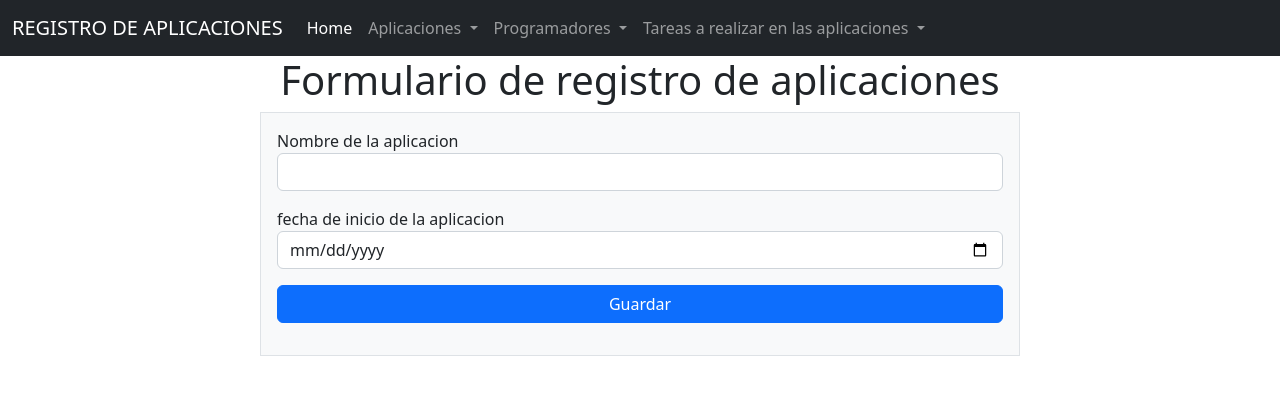
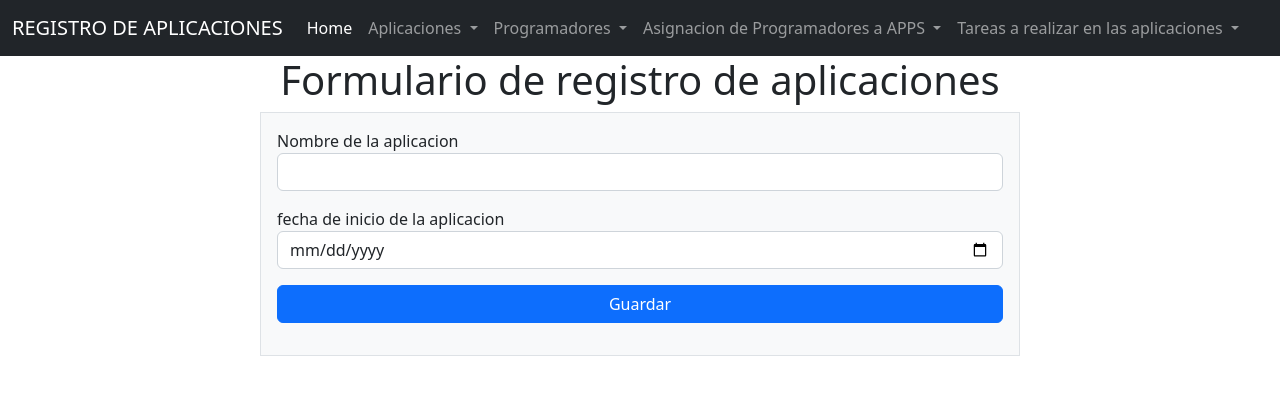
Before and after one commit to marino5710/final_marin, a PHP site: page /vistas/aplicaciones/index.php in a window 1280 px wide. Shown: the top 395 px of the page. Run offline with PHP 8.4, Linux system fonts and the light colour scheme.

Commit message:
se agrego un href

```diff
--- a/includes/navbar.php
+++ b/includes/navbar.php
@@ -20,9 +20,6 @@
                         <li class="nav-item">
                             <a class="nav-link" href="/final_marin/vistas/aplicaciones/buscar.php">Buscar aplicacion</a>
                         </li>
-                        <li class="nav-item">
-                            <a class="nav-link" href="/final_marin/controladores/aplicaciones/detalle_ventas.php">Detalle de venta</a>
-                        </li>
                     </ul>
                 </li>
                 <li class="nav-item dropdown">
@@ -35,6 +32,19 @@
                         </li>
                         <li class="nav-item">
                             <a class="nav-link" href="/final_marin/vistas/programadores/buscar.php">Buscar programadores</a>
+                        </li>
+                    </ul>
+                </li>
+                <li class="nav-item dropdown">
+                    <a class="nav-link dropdown-toggle" href="#" role="button" data-bs-toggle="dropdown" aria-expanded="false">
+                    Asignacion de Programadores a APPS
+                    </a>
+                    <ul class="dropdown-menu bg-dark">
+                        <li class="nav-item">
+                            <a class="nav-link" href="/final_marin/vistas/asigna_programadores/index.php">Ingresar programadores</a>
+                        </li>
+                        <li class="nav-item">
+                            <a class="nav-link" href="/final_marin/vistas/asigna_programadores/buscar.php">Buscar programadores</a>
                         </li>
                     </ul>
                 </li>
```
